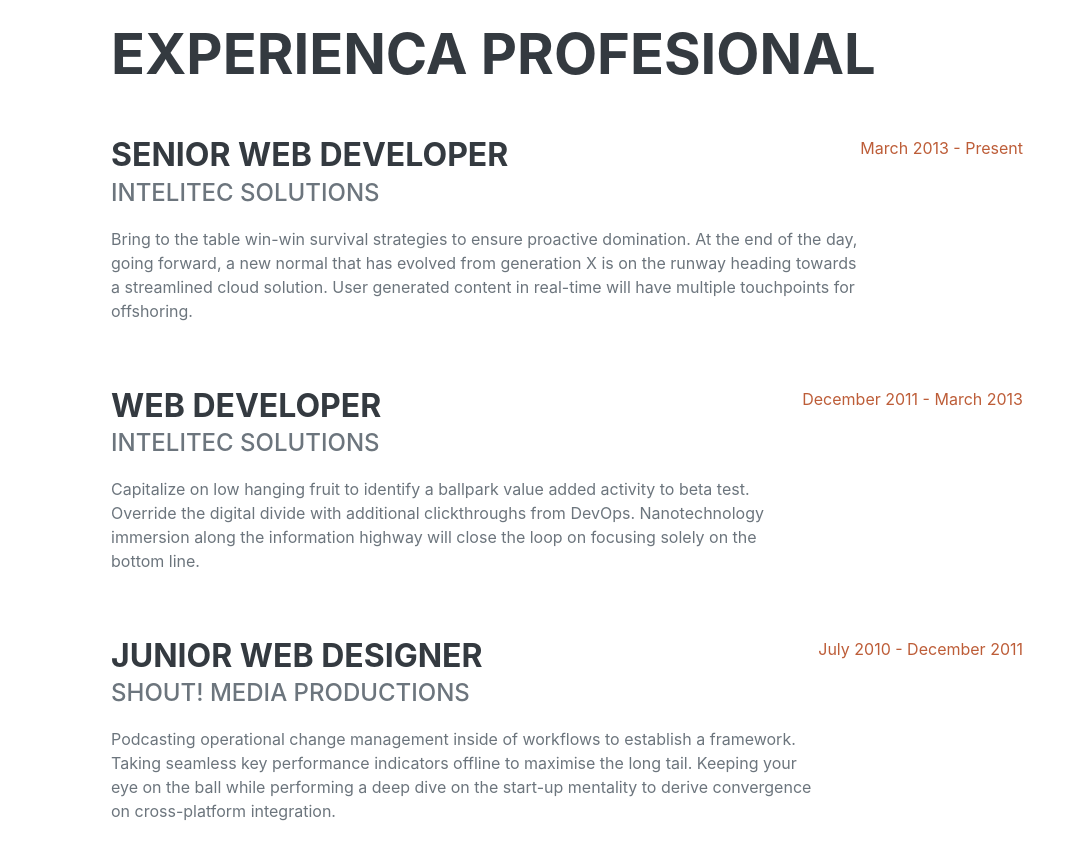
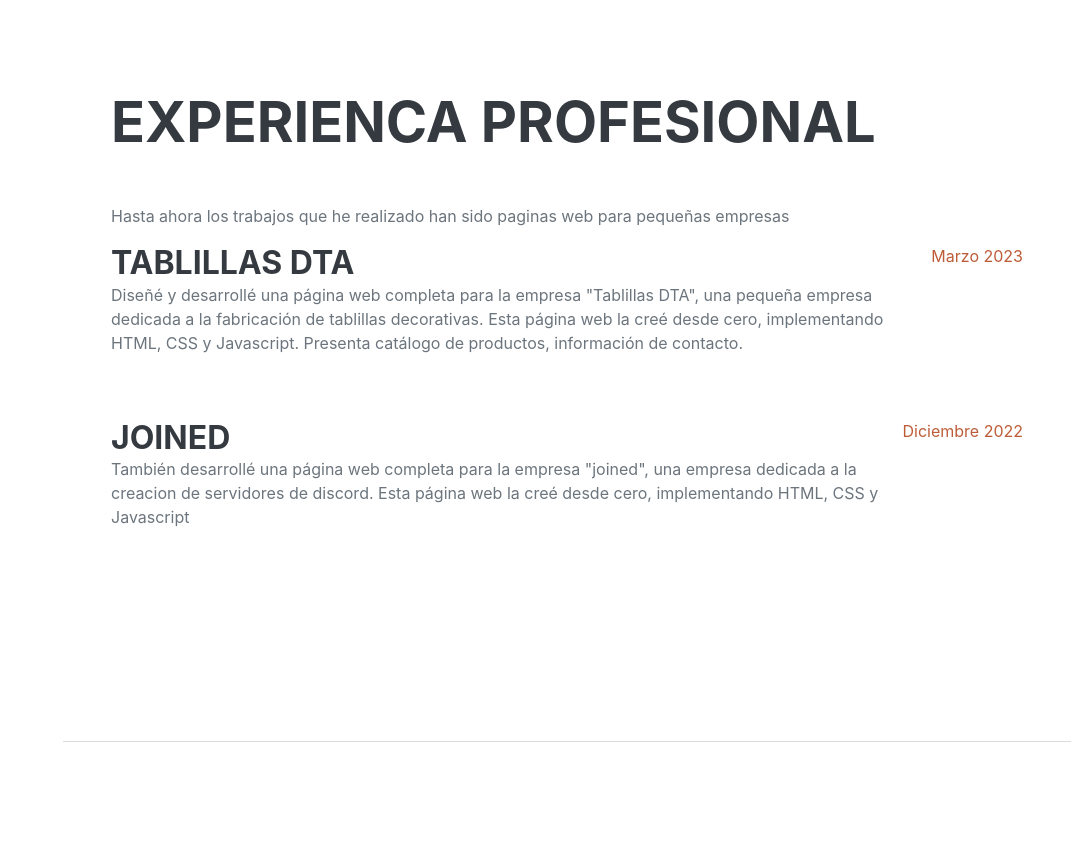
Before and after one commit to EtienneMariscal/EtienneMariscal.github.io, a plain HTML site: page index.html in a window 1280 px wide. Shown: the part 860-1702 px from the top of the page, without its empty margins (209-1280 px from the left). Drawn offline with nearby package versions, Linux system fonts and the light colour scheme; a web font is replaced by a local one.

```diff
--- a/index.html
+++ b/index.html
@@ -76,28 +76,27 @@
         <section class="resume-section" id="experience">
             <div class="resume-section-content">
                 <h2 class="mb-5">Experienca Profesional</h2>
+                <p>Hasta ahora los trabajos que he realizado han sido paginas web para pequeñas empresas</p>
                 <div class="d-flex flex-column flex-md-row justify-content-between mb-5">
                     <div class="flex-grow-1">
-                        <h3 class="mb-0">Senior Web Developer</h3>
-                        <div class="subheading mb-3">Intelitec Solutions</div>
-                        <p>Bring to the table win-win survival strategies to ensure proactive domination. At the end of
-                            the day, going forward, a new normal that has evolved from generation X is on the runway
-                            heading towards a streamlined cloud solution. User generated content in real-time will have
-                            multiple touchpoints for offshoring.</p>
+                        <h3 class="mb-0">Tablillas DTA</h3>
+                        <p>Diseñé y desarrollé una página web completa para la empresa "Tablillas DTA", una pequeña
+                            empresa dedicada a la fabricación de tablillas decorativas. Esta página web la creé desde
+                            cero, implementando HTML, CSS y Javascript. Presenta
+                            catálogo de productos, información de contacto.</p>
                     </div>
-                    <div class="flex-shrink-0"><span class="text-primary">March 2013 - Present</span></div>
+                    <div class="flex-shrink-0"><span class="text-primary">Marzo 2023</span></div>
                 </div>
                 <div class="d-flex flex-column flex-md-row justify-content-between mb-5">
                     <div class="flex-grow-1">
-                        <h3 class="mb-0">Web Developer</h3>
-                        <div class="subheading mb-3">Intelitec Solutions</div>
-                        <p>Capitalize on low hanging fruit to identify a ballpark value added activity to beta test.
-                            Override the digital divide with additional clickthroughs from DevOps. Nanotechnology
-                            immersion along the information highway will close the loop on focusing solely on the bottom
-                            line.</p>
+                        <h3 class="mb-0">Joined</h3>
+                        <p>También desarrollé una página web completa para la empresa "joined", una empresa dedicada a
+                            la creacion de servidores de discord. Esta página web la creé desde
+                            cero, implementando HTML, CSS y Javascript</p>
                     </div>
-                    <div class="flex-shrink-0"><span class="text-primary">December 2011 - March 2013</span></div>
+                    <div class="flex-shrink-0"><span class="text-primary">Diciembre 2022</span></div>
                 </div>
+                <!--
                     <div class="d-flex flex-column flex-md-row justify-content-between mb-5">
                         <div class="flex-grow-1">
                             <h3 class="mb-0">Junior Web Designer</h3>
@@ -120,6 +119,7 @@
                                 </div>
                                 <div class="flex-shrink-0"><span class="text-primary">September 2008 - June 2010</span></div>
                             </div>
+                        -->
             </div>
         </section>
         <hr class="m-0" />
@@ -132,7 +132,6 @@
                         <h3 class="mb-0">IES Martinez Montañes</h3>
                         <div class="subheading mb-3">Desarrollador de Aplicaciones Web</div>
                     </div>
-                    <div class="flex-shrink-0"><span class="text-primary">Septiembre 2022 - Marzo 2024</span></div>
                     <div class="flex-shrink-0"><span class="text-primary">Septiembre 2022 - Marzo 2024</span></div>
                 </div>
                 <div class="d-flex flex-column flex-md-row justify-content-between">
@@ -185,7 +184,8 @@
                 <h2 class="mb-5">Intereses</h2>
                 <p>A parte de ser un desarrollador web, disfruto pasar tiempo practicando deportes. Intento sacar tiempo
                     todas las semanas para poder jugar un partido de padel, ademas voy todos los dias al gimnasio. En
-                    verano voy todas las mañanas a la piscina nadar. Otros deportes que tambien me gustan practicar son el
+                    verano voy todas las mañanas a la piscina nadar. Otros deportes que tambien me gustan practicar son
+                    el
                     baloncesto, el tenis y el futbol</p>
                 <p class="mb-0"></p>
             </div>
```
Lines whose indentation alone changed are shown as unchanged.
